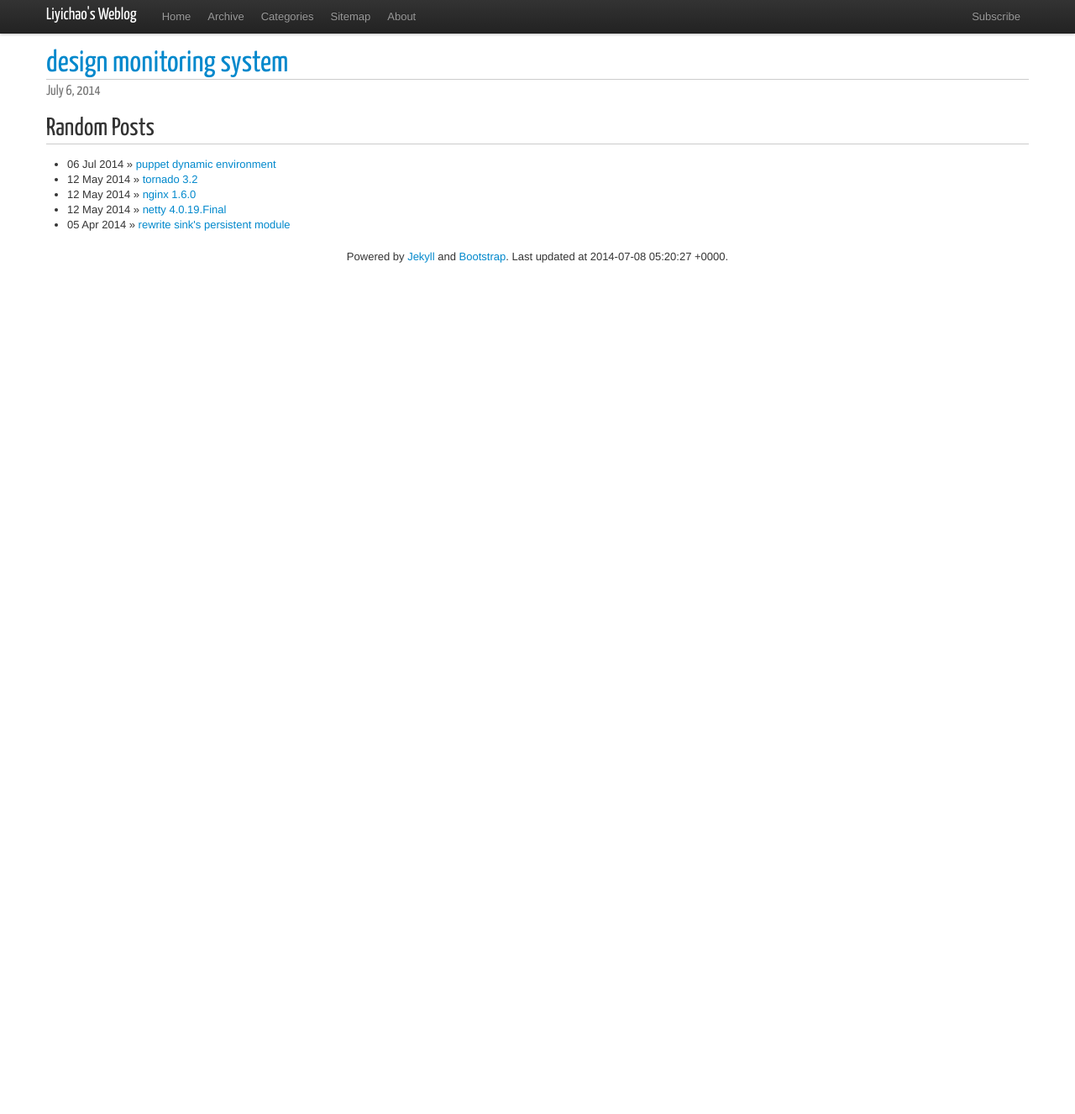
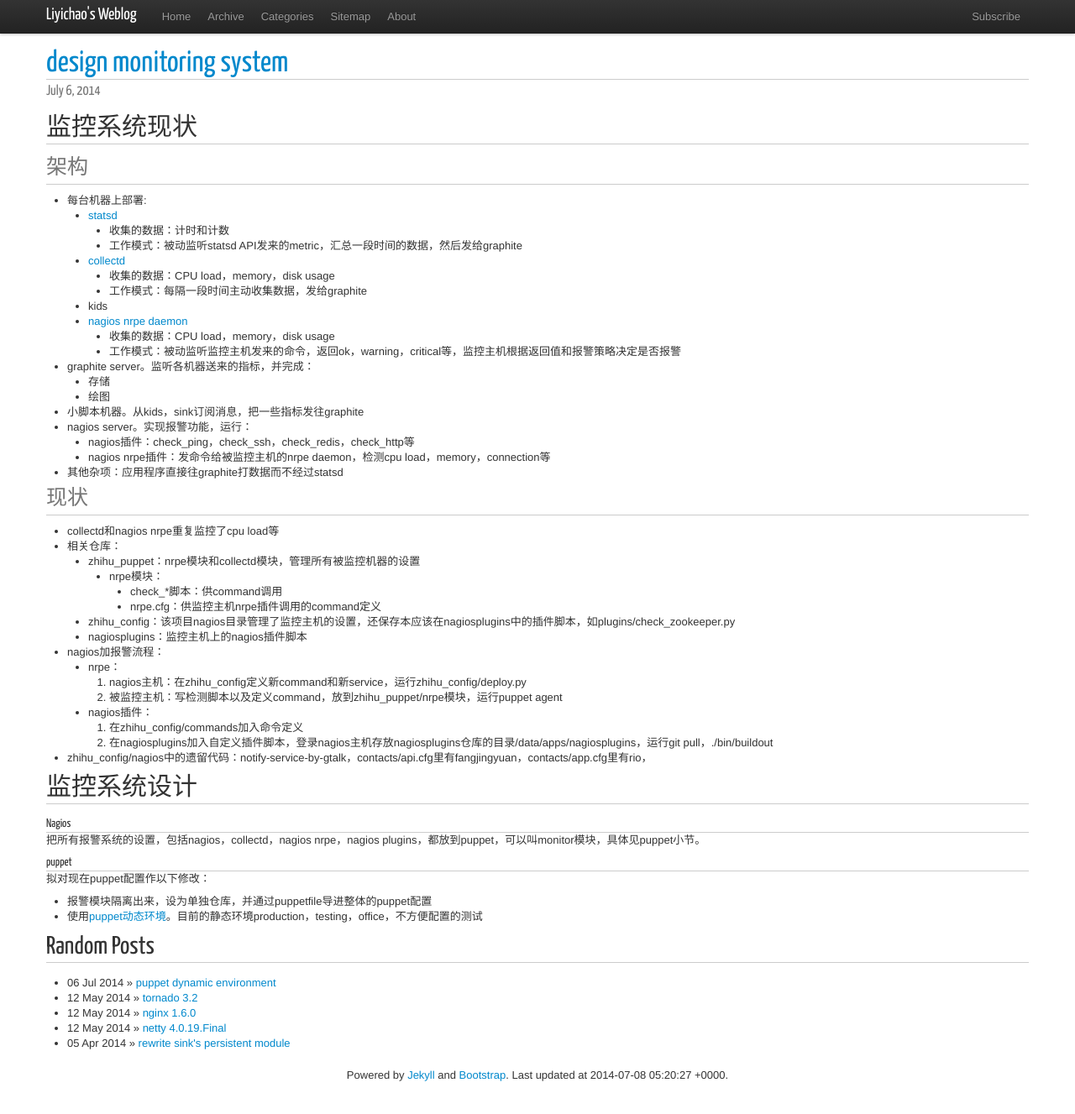
Before and after one commit to liyichao/liyichao.github.io, a Jekyll site: the page built from _posts/2014/2014-07-06-design-monitoring-system.md, in a window 1280 px wide and 1330 px high. Shown: the top 1327 px of the window at 84% size. Built offline with Jekyll 4.4.1, drawn with Linux system fonts in a browser that asks for light colours; nearby versions of some CDN libraries; Markdown is read by kramdown in place of the engine named in the settings; comment, search, counter and statistics services are not loaded.

Commit message:
monitoring system

```diff
--- a/_posts/2014/2014-07-06-design-monitoring-system.md
+++ b/_posts/2014/2014-07-06-design-monitoring-system.md
@@ -5,3 +5,63 @@ category:
 tags: []
 ---
 {% include JB/setup %}
+
+##监控系统现状
+
+###架构
+
+* 每台机器上部署:
+  * [statsd](https://github.com/armon/statsite)
+      * 收集的数据：计时和计数
+      * 工作模式：被动监听statsd API发来的metric，汇总一段时间的数据，然后发给graphite
+  * [collectd](http://collectd.org/)
+      * 收集的数据：CPU load，memory，disk usage
+      * 工作模式：每隔一段时间主动收集数据，发给graphite
+  * kids
+  * [nagios nrpe daemon](http://nagios.sourceforge.net/docs/nrpe/NRPE.pdf)
+      * 收集的数据：CPU load，memory，disk usage
+      * 工作模式：被动监听监控主机发来的命令，返回ok，warning，critical等，监控主机根据返回值和报警策略决定是否报警
+
+* graphite server。监听各机器送来的指标，并完成：
+    * 存储
+    * 绘图
+* 小脚本机器。从kids，sink订阅消息，把一些指标发往graphite
+* nagios server。实现报警功能，运行：
+    * nagios插件：check_ping，check_ssh，check_redis，check_http等
+    * nagios nrpe插件：发命令给被监控主机的nrpe daemon，检测cpu load，memory，connection等
+
+* 其他杂项：应用程序直接往graphite打数据而不经过statsd
+
+###现状
+
+* collectd和nagios nrpe重复监控了cpu load等
+* 相关仓库：
+	* zhihu_puppet：nrpe模块和collectd模块，管理所有被监控机器的设置
+		* nrpe模块：
+			* check\_\*脚本：供command调用
+			* nrpe.cfg：供监控主机nrpe插件调用的command定义
+	* zhihu_config：该项目nagios目录管理了监控主机的设置，还保存本应该在nagiosplugins中的插件脚本，如plugins/check_zookeeper.py
+	* nagiosplugins：监控主机上的nagios插件脚本
+
+* nagios加报警流程：
+	* nrpe：
+		1. nagios主机：在zhihu_config定义新command和新service，运行zhihu_config/deploy.py
+		2. 被监控主机：写检测脚本以及定义command，放到zhihu_puppet/nrpe模块，运行puppet agent
+	* nagios插件：
+		1. 在zhihu_config/commands加入命令定义
+		2. 在nagiosplugins加入自定义插件脚本，登录nagios主机存放nagiosplugins仓库的目录/data/apps/nagiosplugins，运行git pull，./bin/buildout
+
+* zhihu_config/nagios中的遗留代码：notify-service-by-gtalk，contacts/api.cfg里有fangjingyuan，contacts/app.cfg里有rio，
+
+##监控系统设计
+
+####Nagios
+
+把所有报警系统的设置，包括nagios，collectd，nagios nrpe，nagios plugins，都放到puppet，可以叫monitor模块，具体见puppet小节。
+
+####puppet
+
+拟对现在puppet配置作以下修改：
+
+* 报警模块隔离出来，设为单独仓库，并通过puppetfile导进整体的puppet配置
+* 使用[puppet动态环境](http://puppetlabs.com/blog/git-workflow-and-puppet-environments)。目前的静态环境production，testing，office，不方便配置的测试
```
